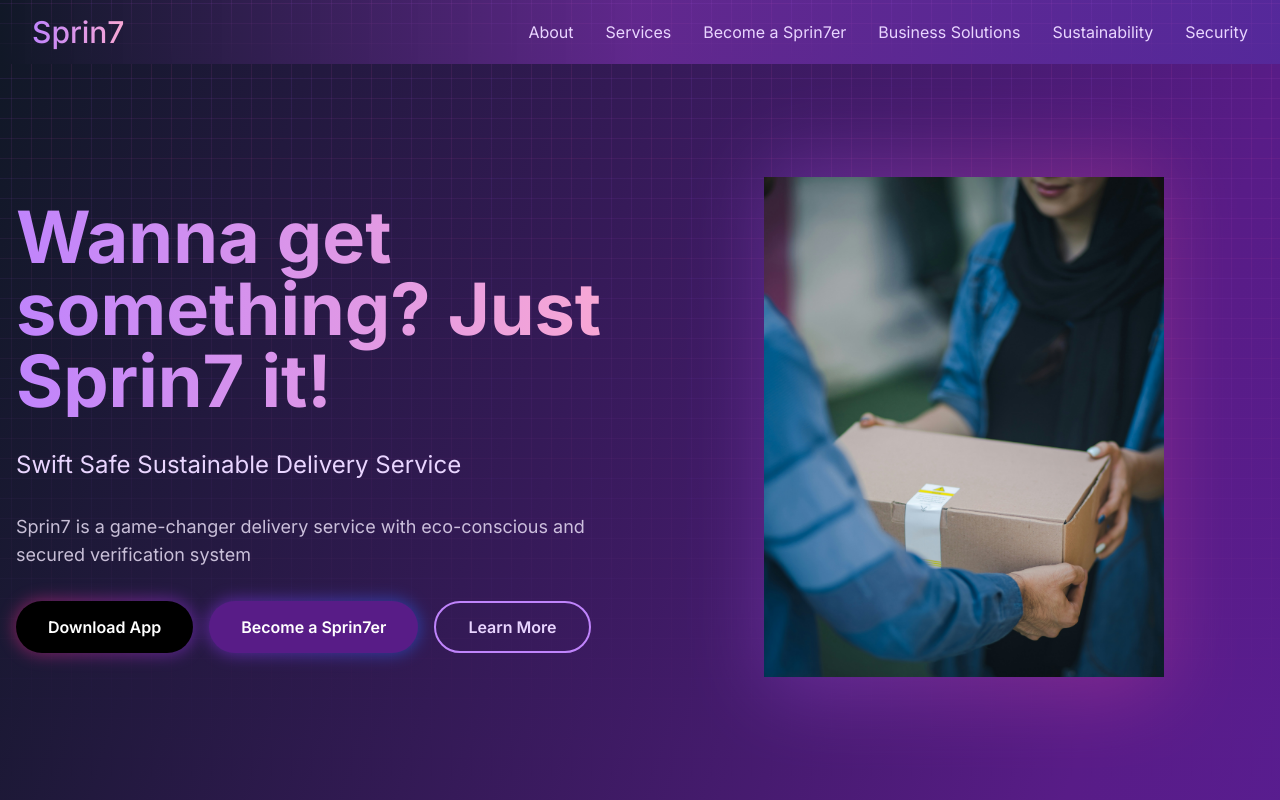
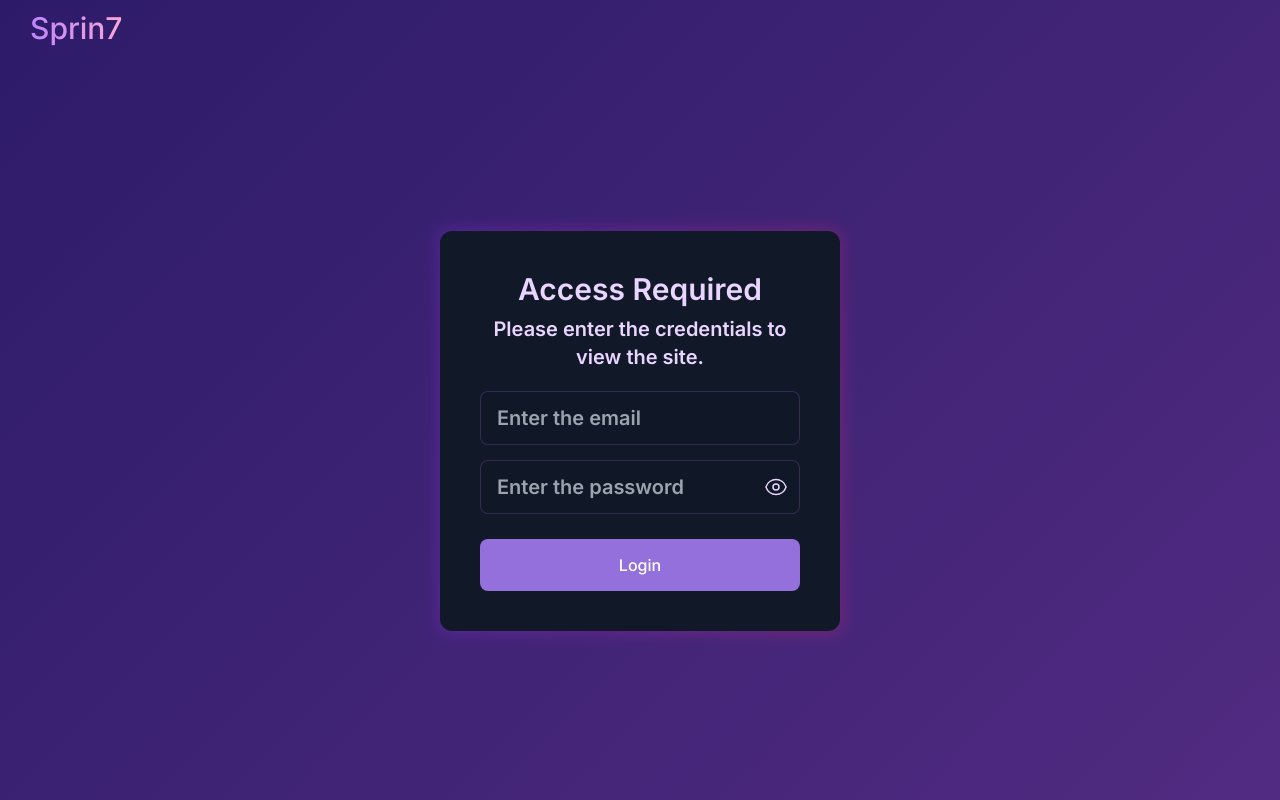
Before and after one commit to satyam3196/sprin7-website, a Next.js app: page / in a window 1280 px wide. Shown: the top 800 px of the page. Built offline with nearby package versions, Linux system fonts and the light colour scheme.

Commit message:
Authentication added

```diff
--- /dev/null
+++ b/app/components/ClientLayoutWrapper.tsx
@@ -0,0 +1,35 @@
+'use client';
+
+import React from 'react';
+import { AuthProvider, useAuth } from '../context/AuthContext';
+import Login from './Login';
+import Navbar from './Navbar';
+import Footer from './Footer';
+
+// This internal component handles the conditional rendering based on auth state
+function ProtectedContent({ children }: { children: React.ReactNode }) {
+  const { isAuthenticated } = useAuth();
+
+  if (!isAuthenticated) {
+    // Only show the login form if not authenticated
+    return <Login />;
+  }
+
+  // Render Navbar, main content, and Footer if authenticated
+  return (
+    <>
+      <Navbar />
+      <main className="pt-16">{children}</main> {/* Apply padding here if needed */}
+      <Footer />
+    </>
+  );
+}
+
+// This is the main wrapper component
+export default function ClientLayoutWrapper({ children }: { children: React.ReactNode }) {
+  return (
+    <AuthProvider>
+      <ProtectedContent>{children}</ProtectedContent>
+    </AuthProvider>
+  );
+}
--- /dev/null
+++ b/app/components/Login.tsx
@@ -0,0 +1,149 @@
+'use client';
+
+import React, { useState } from 'react';
+import { useAuth } from '../context/AuthContext';
+import Link from 'next/link';
+
+export default function Login() {
+  const { login } = useAuth();
+  const [email, setEmail] = useState('');
+  const [password, setPassword] = useState('');
+  const [error, setError] = useState('');
+  const [showPassword, setShowPassword] = useState(false);
+
+  const handleLogin = (e: React.FormEvent) => {
+    e.preventDefault();
+    setError('');
+    const success = login(email, password);
+    if (!success) {
+      setError('Invalid email or password.');
+    }
+  };
+
+  return (
+    <div style={styles.container}>
+      <div style={styles.logoWrapper}>
+        <Link href="/login" className="flex items-center relative">
+          <h1 className="text-3xl font-medium bg-clip-text text-transparent bg-gradient-to-r from-purple-400 to-pink-300">
+            Sprin7
+          </h1>
+        </Link>
+      </div>
+      <div className="group relative" style={styles.loginBoxWrapper}>
+        <div className="absolute -inset-0.5 bg-gradient-to-r from-purple-600 to-pink-600 rounded-xl blur opacity-30 group-hover:opacity-100 transition duration-500"></div>
+        <div style={styles.loginBox}>
+          <h2 className="text-3xl font-semibold mb-2 text-purple-200">Access Required</h2>
+          <p className="text-xl font-semibold mb-2 text-purple-200">Please enter the credentials to view the site.</p>
+          <form onSubmit={handleLogin} style={styles.form}>
+            <input
+              type="email"
+              value={email}
+              onChange={(e) => setEmail(e.target.value)}
+              placeholder="Enter the email"
+              required
+              className="text-xl font-semibold text-purple-200 w-full px-4 py-3 bg-gray-900 rounded-lg border border-purple-400/20 focus:outline-none focus:border-purple-400/40"
+              style={styles.input}
+            />
+            <div className="relative">
+              <input
+                type={showPassword ? "text" : "password"}
+                value={password}
+                onChange={(e) => setPassword(e.target.value)}
+                placeholder="Enter the password"
+                required
+                className="text-xl font-semibold text-purple-200 w-full px-4 py-3 bg-gray-900 rounded-lg border border-purple-400/20 focus:outline-none focus:border-purple-400/40"
+                style={styles.input}
+              />
+              <button
+                type="button"
+                onClick={() => setShowPassword(!showPassword)}
+                className="absolute right-3 top-1/2 transform -translate-y-1/2 text-purple-200 hover:text-purple-100 focus:outline-none"
+              >
+                {showPassword ? (
+                  // Eye off icon
+                  <svg xmlns="http://www.w3.org/2000/svg" fill="none" viewBox="0 0 24 24" strokeWidth={1.5} stroke="currentColor" className="w-6 h-6">
+                    <path strokeLinecap="round" strokeLinejoin="round" d="M3.98 8.223A10.477 10.477 0 001.934 12C3.226 16.338 7.244 19.5 12 19.5c.993 0 1.953-.138 2.863-.395M6.228 6.228A10.45 10.45 0 0112 4.5c4.756 0 8.773 3.162 10.065 7.498a10.523 10.523 0 01-4.293 5.774M6.228 6.228L3 3m3.228 3.228l3.65 3.65m7.894 7.894L21 21m-3.228-3.228l-3.65-3.65m0 0a3 3 0 10-4.243-4.243m4.242 4.242L9.88 9.88" />
+                  </svg>
+                ) : (
+                  // Eye icon
+                  <svg xmlns="http://www.w3.org/2000/svg" fill="none" viewBox="0 0 24 24" strokeWidth={1.5} stroke="currentColor" className="w-6 h-6">
+                    <path strokeLinecap="round" strokeLinejoin="round" d="M2.036 12.322a1.012 1.012 0 010-.639C3.423 7.51 7.36 4.5 12 4.5c4.638 0 8.573 3.007 9.963 7.178.07.207.07.431 0 .639C20.577 16.49 16.64 19.5 12 19.5c-4.638 0-8.573-3.007-9.963-7.178z" />
+                    <path strokeLinecap="round" strokeLinejoin="round" d="M15 12a3 3 0 11-6 0 3 3 0 016 0z" />
+                  </svg>
+                )}
+              </button>
+            </div>
+            {error && <p style={styles.error}>{error}</p>}
+            <button type="submit" style={styles.button}>
+              Login
+            </button>
+          </form>
+        </div>
+      </div>
+    </div>
+  );
+}
+
+const styles = {
+  container: {
+    display: 'flex',
+    flexDirection: 'column' as const,
+    minHeight: '100vh',
+    background: 'linear-gradient(135deg, #2D1B69 0%, #512B81 100%)',
+    position: 'relative' as const,
+  },
+  logoWrapper: {
+    padding: '10px 30px 15px 30px',
+    width: '100%',
+  },
+  loginBoxWrapper: {
+    width: '90%',
+    maxWidth: '400px',
+    margin: 'auto',
+    position: 'relative' as const,
+  },
+  loginBox: {
+    padding: '40px',
+    backgroundColor: '#111827',
+    borderRadius: '12px',
+    textAlign: 'center' as const,
+    position: 'relative' as const,
+    zIndex: 1,
+    transition: 'transform 0.3s ease',
+    transform: 'scale(1)',
+    ':hover': {
+      transform: 'scale(1.02)',
+    },
+  },
+  form: {
+    display: 'flex',
+    flexDirection: 'column' as const,
+    gap: '15px',
+    marginTop: '20px',
+  },
+  input: {
+    backgroundColor: 'rgba(17, 24, 39, 0.8)',
+    transition: 'all 0.3s ease',
+    outline: 'none',
+  },
+  button: {
+    padding: '14px',
+    backgroundColor: '#9370DB',
+    color: 'white',
+    border: 'none',
+    borderRadius: '8px',
+    fontSize: '16px',
+    fontWeight: '500' as const,
+    cursor: 'pointer',
+    transition: 'all 0.3s ease',
+    marginTop: '10px',
+    ':hover': {
+      backgroundColor: '#8A2BE2',
+    },
+  },
+  error: {
+    color: '#FF6B6B',
+    marginBottom: '15px',
+    fontSize: '14px',
+  },
+};
--- /dev/null
+++ b/app/context/AuthContext.tsx
@@ -0,0 +1,42 @@
+'use client';
+
+import React, { createContext, useState, useContext, ReactNode } from 'react';
+
+interface AuthContextProps {
+  isAuthenticated: boolean;
+  login: (email: string, pass: string) => boolean;
+}
+
+const AuthContext = createContext<AuthContextProps | undefined>(undefined);
+
+export const AuthProvider = ({ children }: { children: ReactNode }) => {
+  const [isAuthenticated, setIsAuthenticated] = useState(false);
+
+  const login = (email: string, pass: string): boolean => {
+    // Simple frontend check (not secure)
+    const correctEmail = 'visitor@sprin7.com';
+    const correctPass = 'Sprin7!';
+
+    if (email === correctEmail && pass === correctPass) {
+      setIsAuthenticated(true);
+      return true;
+    } else {
+      setIsAuthenticated(false);
+      return false;
+    }
+  };
+
+  return (
+    <AuthContext.Provider value={{ isAuthenticated, login }}>
+      {children}
+    </AuthContext.Provider>
+  );
+};
+
+export const useAuth = () => {
+  const context = useContext(AuthContext);
+  if (context === undefined) {
+    throw new Error('useAuth must be used within an AuthProvider');
+  }
+  return context;
+};
--- a/app/layout.tsx
+++ b/app/layout.tsx
@@ -1,8 +1,7 @@
 import type { Metadata } from 'next'
 import { Inter } from 'next/font/google'
 import './globals.css'
-import Footer from './components/Footer'
-import Navbar from './components/Navbar'
+import ClientLayoutWrapper from './components/ClientLayoutWrapper'
 
 const inter = Inter({ subsets: ['latin'] })
 
@@ -19,9 +18,7 @@ export default function RootLayout({
   return (
     <html lang="en">
       <body className={inter.className}>
-        <Navbar />
-        <main className="pt-16">{children}</main>
-        <Footer />
+        <ClientLayoutWrapper>{children}</ClientLayoutWrapper>
       </body>
     </html>
   )
```
